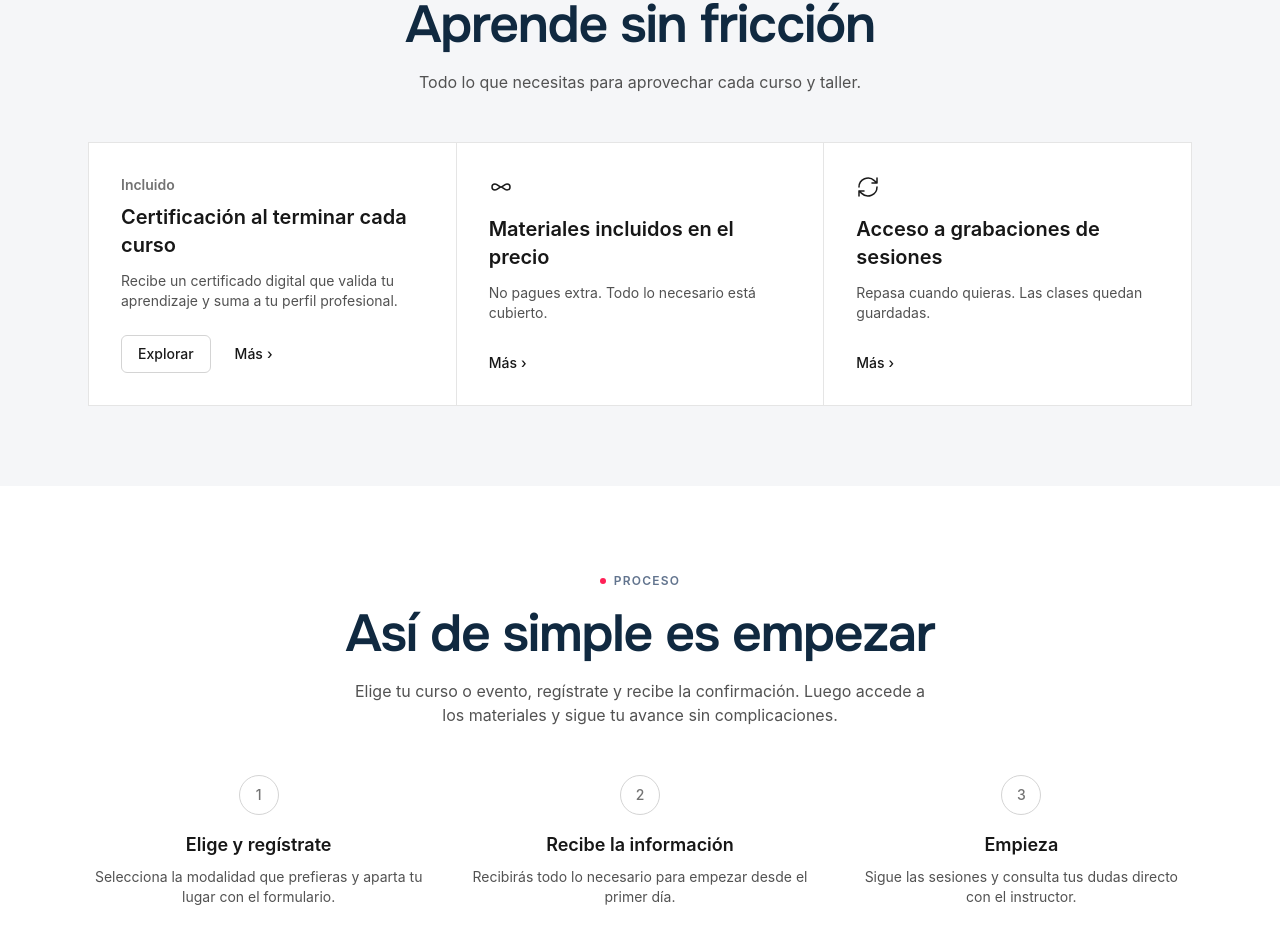
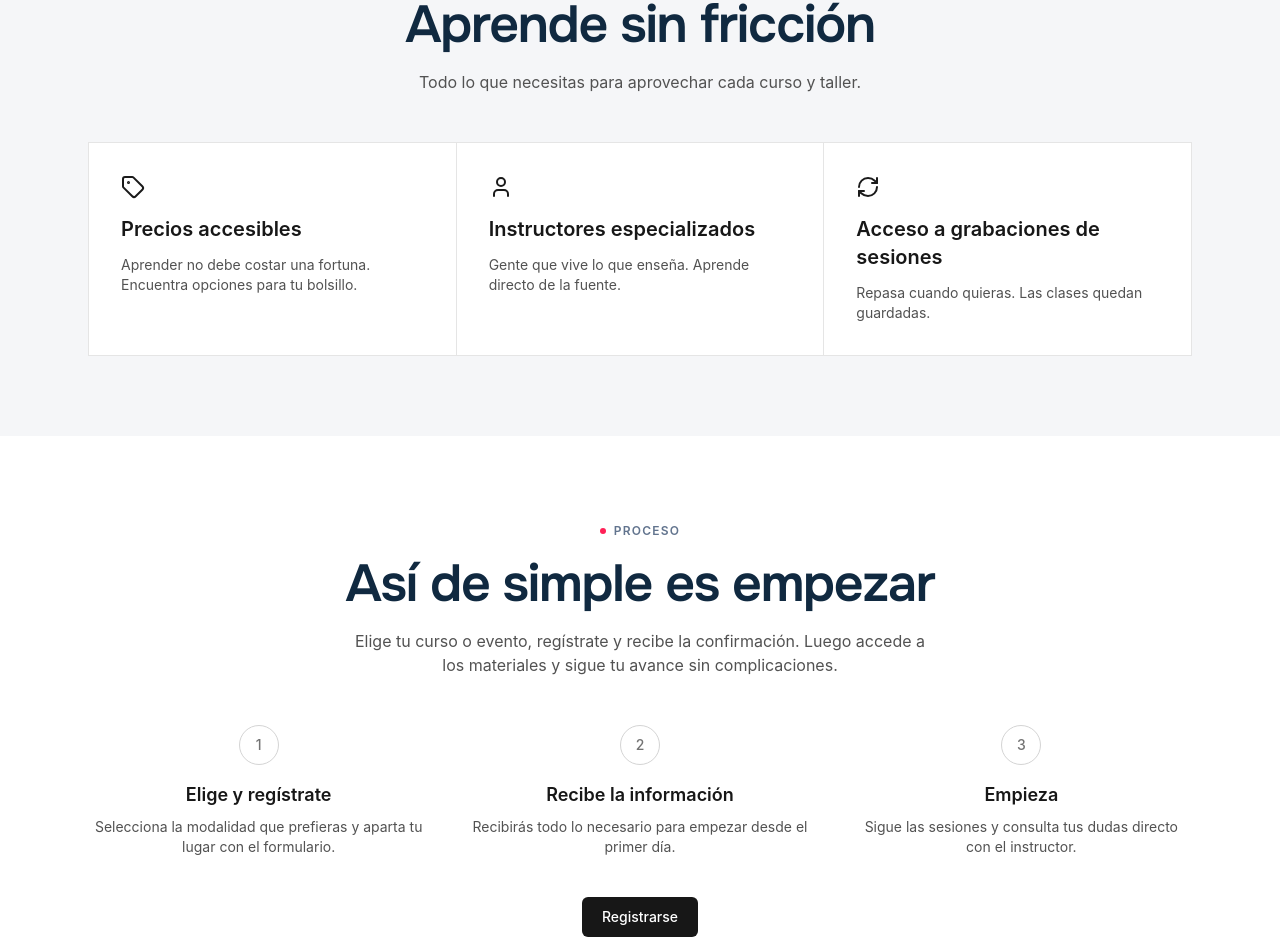
Before and after one commit to roccassa/residencias_beaken, a React (Vite) app in the folder frontend/: page /cursos in a window 1280 px wide. Shown: the part 2100-3040 px from the top of the page. Built offline with nearby package versions, Linux system fonts and the light colour scheme.

Commit message:
Importe y use lucide-react para reemplazar trazos por iconos

```diff
--- a/frontend/package.json
+++ b/frontend/package.json
@@ -10,6 +10,7 @@
     "preview": "vite preview"
   },
   "dependencies": {
+    "lucide-react": "^1.47.0",
     "react": "18.3.1",
     "react-dom": "18.3.1",
     "react-router-dom": "^7.18.3"
--- a/frontend/src/components/cursos/Ventajas.jsx
+++ b/frontend/src/components/cursos/Ventajas.jsx
@@ -1,20 +1,24 @@
 import SectionHeading from '../SectionHeading'
+import { Tag, User, RefreshCw } from 'lucide-react'
 
-function IconInfinity() {
-  return (
-    <svg className="tw:size-6" viewBox="0 0 24 24" fill="none" stroke="currentColor" strokeWidth="1.5">
-      <path d="M6 15a3 3 0 1 1 0-6c2.5 0 4.5 3 6 3s3.5-3 6-3a3 3 0 1 1 0 6c-2.5 0-4.5-3-6-3s-3.5 3-6 3Z" />
-    </svg>
-  )
-}
-
-function IconRefresh() {
-  return (
-    <svg className="tw:size-6" viewBox="0 0 24 24" fill="none" stroke="currentColor" strokeWidth="1.5">
-      <path d="M3 12a9 9 0 0 1 15.3-6.4L21 8M21 3v5h-5M21 12a9 9 0 0 1-15.3 6.4L3 16m0 5v-5h5" strokeLinecap="round" strokeLinejoin="round" />
-    </svg>
-  )
-}
+const ventajas = [
+  {
+    icon: Tag,
+    titulo: 'Precios accesibles',
+    descripcion:
+      'Aprender no debe costar una fortuna. Encuentra opciones para tu bolsillo.',
+  },
+  {
+    icon: User,
+    titulo: 'Instructores especializados',
+    descripcion: 'Gente que vive lo que enseña. Aprende directo de la fuente.',
+  },
+  {
+    icon: RefreshCw,
+    titulo: 'Acceso a grabaciones de sesiones',
+    descripcion: 'Repasa cuando quieras. Las clases quedan guardadas.',
+  },
+]
 
 export default function Ventajas() {
   return (
@@ -28,62 +32,18 @@ export default function Ventajas() {
         />
       </div>
 
-      <div className="tw:mt-12 tw:grid tw:gap-px tw:overflow-hidden tw:border tw:border-neutral-200 tw:bg-neutral-200 tw:md:grid-cols-3">
-        <div className="tw:flex tw:flex-col tw:justify-between tw:bg-white tw:p-8">
-          <div>
-            <p className="tw:text-sm tw:font-semibold tw:text-neutral-500">Incluido</p>
-            <h3 className="tw:mt-2 tw:text-xl tw:font-semibold tw:text-neutral-900">
-              Certificación al terminar cada curso
-            </h3>
-            <p className="tw:mt-3 tw:text-sm tw:text-neutral-600">
-              Recibe un certificado digital que valida tu aprendizaje y suma
-              a tu perfil profesional.
-            </p>
+      <div className="tw:mt-12 tw:grid tw:gap-px tw:overflow-hidden tw:border tw:border-neutral-200 tw:bg-neutral-200 tw:sm:grid-cols-2 tw:lg:grid-cols-3">
+        {ventajas.map(({ icon: Icon, titulo, descripcion }) => (
+          <div key={titulo} className="tw:flex tw:flex-col tw:justify-between tw:bg-white tw:p-8">
+            <div>
+              <Icon />
+              <h3 className="tw:mt-4 tw:text-xl tw:font-semibold tw:text-neutral-900">
+                {titulo}
+              </h3>
+              <p className="tw:mt-3 tw:text-sm tw:text-neutral-600">{descripcion}</p>
+            </div>
           </div>
-          <div className="tw:mt-6 tw:flex tw:items-center tw:gap-6 tw:text-sm tw:font-medium">
-            <a href="#" className="tw:rounded-md tw:border tw:border-neutral-300 tw:px-4 tw:py-2 tw:hover:bg-neutral-50">
-              Explorar
-            </a>
-            <a href="#" className="tw:flex tw:items-center tw:gap-1 tw:text-neutral-900 tw:hover:text-neutral-500">
-              Más
-              <span aria-hidden="true">›</span>
-            </a>
-          </div>
-        </div>
-
-        <div className="tw:flex tw:flex-col tw:justify-between tw:bg-white tw:p-8">
-          <div>
-            <IconInfinity />
-            <h3 className="tw:mt-4 tw:text-xl tw:font-semibold tw:text-neutral-900">
-              Materiales incluidos en el precio
-            </h3>
-            <p className="tw:mt-3 tw:text-sm tw:text-neutral-600">
-              No pagues extra. Todo lo necesario está cubierto.
-            </p>
-          </div>
-          <a href="#" className="tw:mt-6 tw:flex tw:items-center tw:gap-1 tw:text-sm tw:font-medium tw:text-neutral-900 tw:hover:text-neutral-500">
-            Más
-            <span aria-hidden="true">›</span>
-          </a>
-        </div>
-
-        <div className="tw:flex tw:flex-col tw:justify-between tw:bg-white tw:p-8">
-          <div>
-            <IconRefresh />
-            <h3 className="tw:mt-4 tw:text-xl tw:font-semibold tw:text-neutral-900">
-              Acceso a grabaciones de sesiones
-            </h3>
-            <p className="tw:mt-3 tw:text-sm tw:text-neutral-600">
-              Repasa cuando quieras. Las clases quedan guardadas.
-            </p>
-          </div>
-          <a href="#" className="tw:mt-6 tw:flex tw:items-center tw:gap-1 tw:text-sm tw:font-medium tw:text-neutral-900 tw:hover:text-neutral-500">
-            Más
-            <span aria-hidden="true">›</span>
-          </a>
-        </div>
-
-
+        ))}
       </div>
     </section>
   )
--- a/frontend/src/components/eventos/Ventajas.jsx
+++ b/frontend/src/components/eventos/Ventajas.jsx
@@ -1,101 +1,32 @@
 import agenda from '../../assets/images/agenda.jpg'
-
-const iconProps = {
-  className: 'tw:size-6',
-  viewBox: '0 0 24 24',
-  fill: 'none',
-  stroke: 'currentColor',
-  strokeWidth: '1.5',
-  strokeLinecap: 'round',
-  strokeLinejoin: 'round',
-}
-
-function IconLaptop() {
-  return (
-    <svg {...iconProps}>
-      <rect x="4" y="5" width="16" height="11" rx="1.5" />
-      <path d="M2 19h20" />
-    </svg>
-  )
-}
-
-function IconTag() {
-  return (
-    <svg {...iconProps}>
-      <path d="M20.6 13.4 13.4 20.6a2 2 0 0 1-2.8 0L3 13V3h10l7.6 7.6a2 2 0 0 1 0 2.8Z" />
-      <circle cx="7.5" cy="7.5" r="1.5" />
-    </svg>
-  )
-}
-
-function IconUser() {
-  return (
-    <svg {...iconProps}>
-      <circle cx="12" cy="8" r="4" />
-      <path d="M4 21a8 8 0 0 1 16 0" />
-    </svg>
-  )
-}
-
-function IconDocument() {
-  return (
-    <svg {...iconProps}>
-      <path d="M14 3H7a2 2 0 0 0-2 2v14a2 2 0 0 0 2 2h10a2 2 0 0 0 2-2V8Z" />
-      <path d="M14 3v5h5M9 13h6M9 17h6" />
-    </svg>
-  )
-}
-
-function IconUsers() {
-  return (
-    <svg {...iconProps}>
-      <circle cx="9" cy="8" r="3.5" />
-      <path d="M2.5 20a6.5 6.5 0 0 1 13 0" />
-      <circle cx="17" cy="9" r="2.5" />
-      <path d="M17 14a5 5 0 0 1 4.5 5" />
-    </svg>
-  )
-}
-
-function IconChat() {
-  return (
-    <svg {...iconProps}>
-      <path d="M21 12a8 8 0 0 1-11.6 7.1L4 20l1-4.6A8 8 0 1 1 21 12Z" />
-    </svg>
-  )
-}
+import { Laptop, Tag, User, FileText, Users, MessageCircle } from 'lucide-react'
 
 const ventajas = [
   {
-    icon: IconLaptop,
+    icon: Laptop,
     titulo: 'Modalidad flexible',
     descripcion: 'Presencial u online. Tú decides cómo y desde dónde aprender.',
   },
   {
-    icon: IconTag,
+    icon: Tag,
     titulo: 'Precios accesibles',
     descripcion:
       'Aprender no debe costar una fortuna. Encuentra opciones para tu bolsillo.',
   },
   {
-    icon: IconUser,
+    icon: User,
     titulo: 'Instructores especializados',
     descripcion: 'Gente que vive lo que enseña. Aprende directo de la fuente.',
   },
+
   {
-    icon: IconDocument,
-    titulo: 'Certificación',
-    descripcion:
-      'Termina el evento y llévate un documento que respalde lo aprendido.',
-  },
-  {
-    icon: IconUsers,
+    icon: Users,
     titulo: 'Networking real',
     descripcion:
       'Conoce a otras personas de tu industria y amplía tu red de contactos.',
   },
   {
-    icon: IconChat,
+    icon: MessageCircle,
     titulo: 'Comunidad activa',
     descripcion:
       'Mantente conectado con asistentes y ponentes después del evento.',
@@ -126,22 +57,6 @@ export default function Ventajas() {
               </div>
             ))}
           </div>
-
-          <div className="tw:mt-10 tw:flex tw:items-center tw:gap-6 tw:text-sm tw:font-medium">
-            <a
-              href="#"
-              className="tw:rounded-md tw:border tw:border-neutral-300 tw:bg-white tw:px-4 tw:py-2 tw:hover:bg-neutral-50"
-            >
-              Explorar
-            </a>
-            <a
-              href="#"
-              className="tw:flex tw:items-center tw:gap-1 tw:text-neutral-900 tw:hover:text-neutral-500"
-            >
-              Más
-              <span aria-hidden="true">›</span>
-            </a>
-          </div>
         </div>
       </div>
     </section>
--- a/frontend/src/components/talleres/Ventajas.jsx
+++ b/frontend/src/components/talleres/Ventajas.jsx
@@ -1,46 +1,19 @@
 import SectionHeading from '../SectionHeading'
-
-
-function IconInfinity() {
-  return (
-    <svg className="tw:size-6" viewBox="0 0 24 24" fill="none" stroke="currentColor" strokeWidth="1.5">
-      <path d="M6 15a3 3 0 1 1 0-6c2.5 0 4.5 3 6 3s3.5-3 6-3a3 3 0 1 1 0 6c-2.5 0-4.5-3-6-3s-3.5 3-6 3Z" />
-    </svg>
-  )
-}
-
-function IconRefresh() {
-  return (
-    <svg className="tw:size-6" viewBox="0 0 24 24" fill="none" stroke="currentColor" strokeWidth="1.5">
-      <path d="M3 12a9 9 0 0 1 15.3-6.4L21 8M21 3v5h-5M21 12a9 9 0 0 1-15.3 6.4L3 16m0 5v-5h5" strokeLinecap="round" strokeLinejoin="round" />
-    </svg>
-  )
-}
-
-function IconHeadset() {
-  return (
-    <svg className="tw:size-6" viewBox="0 0 24 24" fill="none" stroke="currentColor" strokeWidth="1.5">
-      <path d="M4 13v-1a8 8 0 1 1 16 0v1" strokeLinecap="round" />
-      <rect x="3" y="13" width="4" height="6" rx="1.5" />
-      <rect x="17" y="13" width="4" height="6" rx="1.5" />
-      <path d="M19 19v1a3 3 0 0 1-3 3h-3" strokeLinecap="round" />
-    </svg>
-  )
-}
+import { Infinity as InfinityIcon, RefreshCw, Headset } from 'lucide-react'
 
 const ventajas = [
   {
-    icon: IconInfinity,
+    icon: InfinityIcon,
     titulo: 'Materiales incluidos en el precio',
     descripcion: 'No pagues extra. Todo lo necesario está cubierto.',
   },
   {
-    icon: IconRefresh,
+    icon: RefreshCw,
     titulo: 'Acceso a grabaciones de sesiones',
     descripcion: 'Repasa cuando quieras. Las clases quedan guardadas.',
   },
   {
-    icon: IconHeadset,
+    icon: Headset,
     titulo: 'Soporte directo con instructores',
     descripcion: 'Resuelve dudas rápido. Habla directo con quien enseña.',
   },
```
Also changed, not shown: 2 other files (tests, documents, lock files or other folders).
